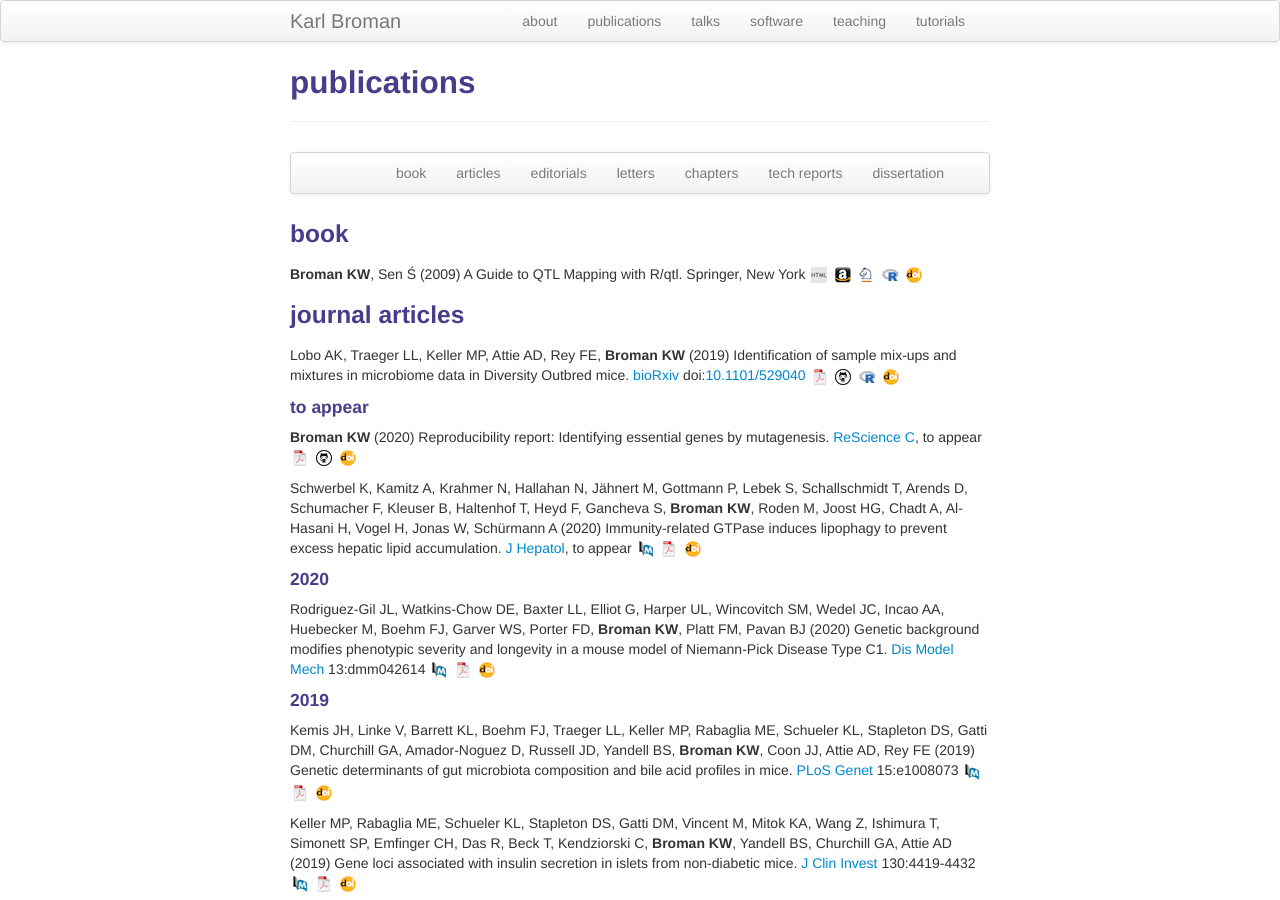
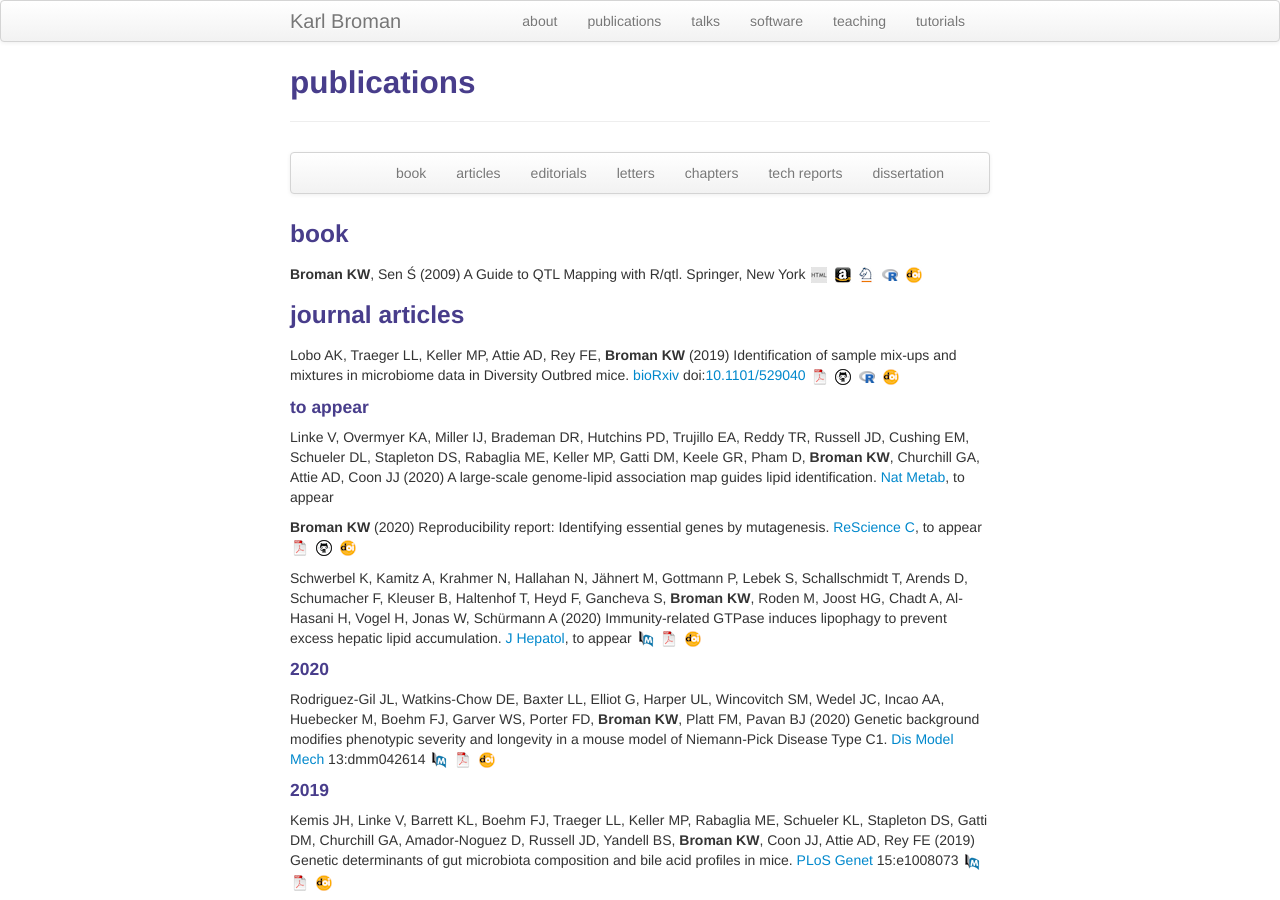
Before and after one commit to kbroman/kbroman.github.io, a Jekyll site: the page built from pages/pubs.md, in a window 1280 px wide and 900 px high. Built offline with Jekyll 4.4.1, drawn with Linux system fonts in a browser that asks for light colours.

Commit message:
Add Nature Metabolism paper to pages/pubs

```diff
--- a/pages/pubs.md
+++ b/pages/pubs.md
@@ -41,6 +41,14 @@ Diversity Outbred mice.
 [![doi](icons16/doi-icon.png)](https://doi.org/10.1101/529040)
 
 #### to appear
+
+Linke V, Overmyer KA, Miller IJ, Brademan DR, Hutchins PD, Trujillo
+EA, Reddy TR, Russell JD, Cushing EM, Schueler DL, Stapleton DS,
+Rabaglia ME, Keller MP, Gatti DM, Keele GR, Pham D, **Broman KW**,
+Churchill GA, Attie AD, Coon JJ (2020) A large-scale genome-lipid
+association map guides lipid identification. [Nat
+Metab](https://www.nature.com/natmetab), to appear
+<!-- * 162 * -->
 
 **Broman KW** (2020) Reproducibility report: Identifying essential genes by mutagenesis.
 [ReScience C](https://rescience.github.io), to appear
```
